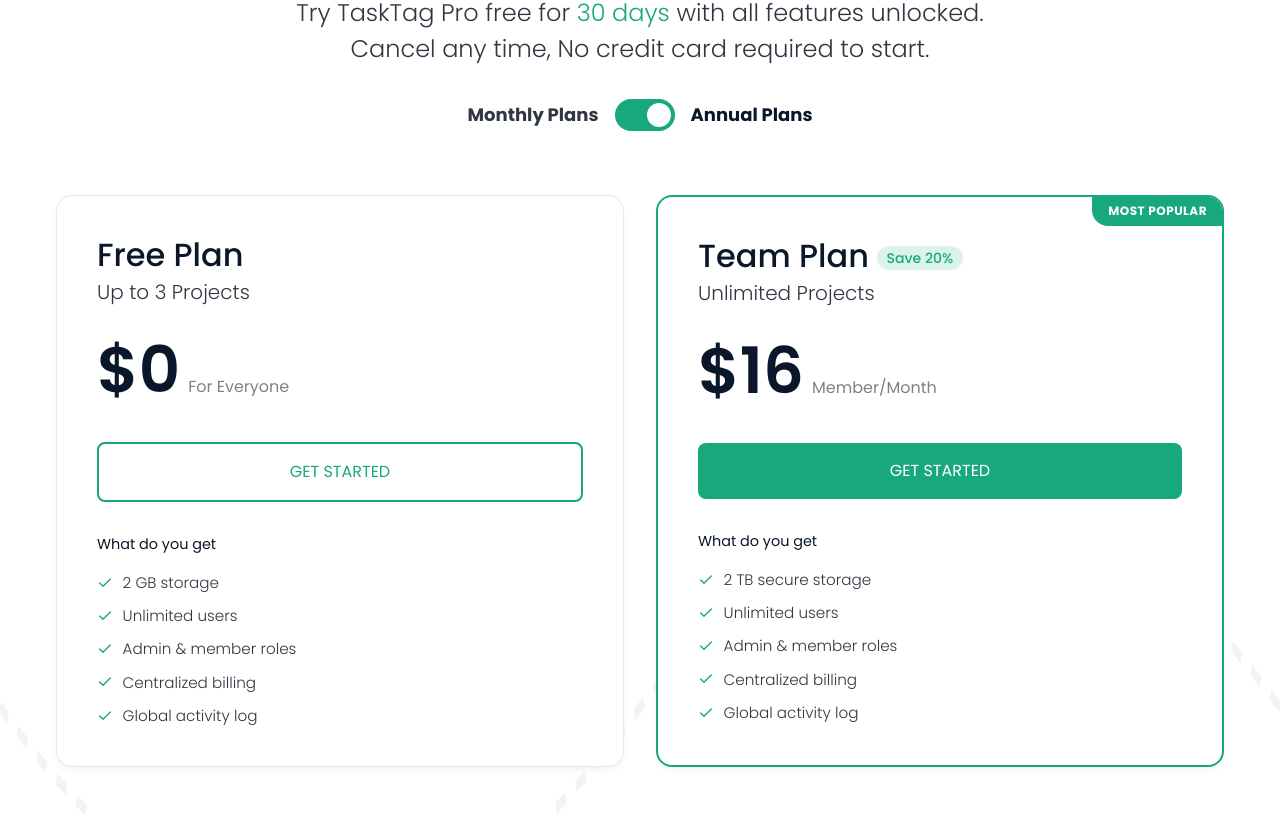
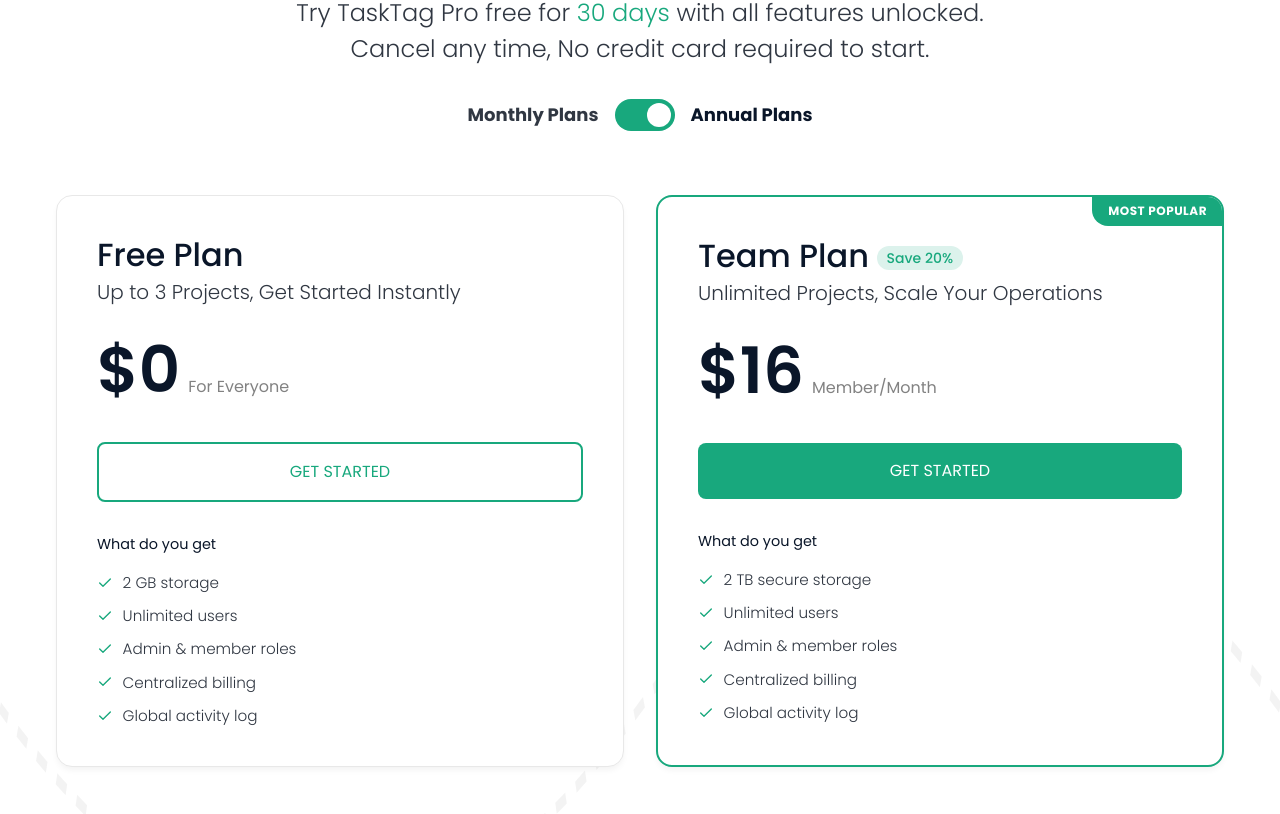
Before and after one commit to dedekysf/Landing-Page, a React (Vite) app: page / in a window 1280 px wide. Shown: the part 3996-4810 px from the top of the page. Built offline with nearby package versions, Linux system fonts and the light colour scheme.

Commit message:
update: pricing card taglines

```diff
--- a/src/components/sections/ActivationSteps.tsx
+++ b/src/components/sections/ActivationSteps.tsx
@@ -27,7 +27,7 @@
     const plans: PlanData[] = [
         {
             title: "Free Plan",
-            tagline: "Up to 3 Projects",
+            tagline: "Up to 3 Projects, Get Started Instantly",
             icon: <Star size={32} color="#18A87D" strokeWidth={1.5} />,
             btnType: 'outline',
             priceMonthly: 0,
@@ -45,7 +45,7 @@
         },
         {
             title: "Team Plan",
-            tagline: "Unlimited Projects",
+            tagline: "Unlimited Projects, Scale Your Operations",
             icon: <Building size={32} color="var(--white)" strokeWidth={1.5} />,
             btnType: 'inverted',
             priceMonthly: 20,
```
